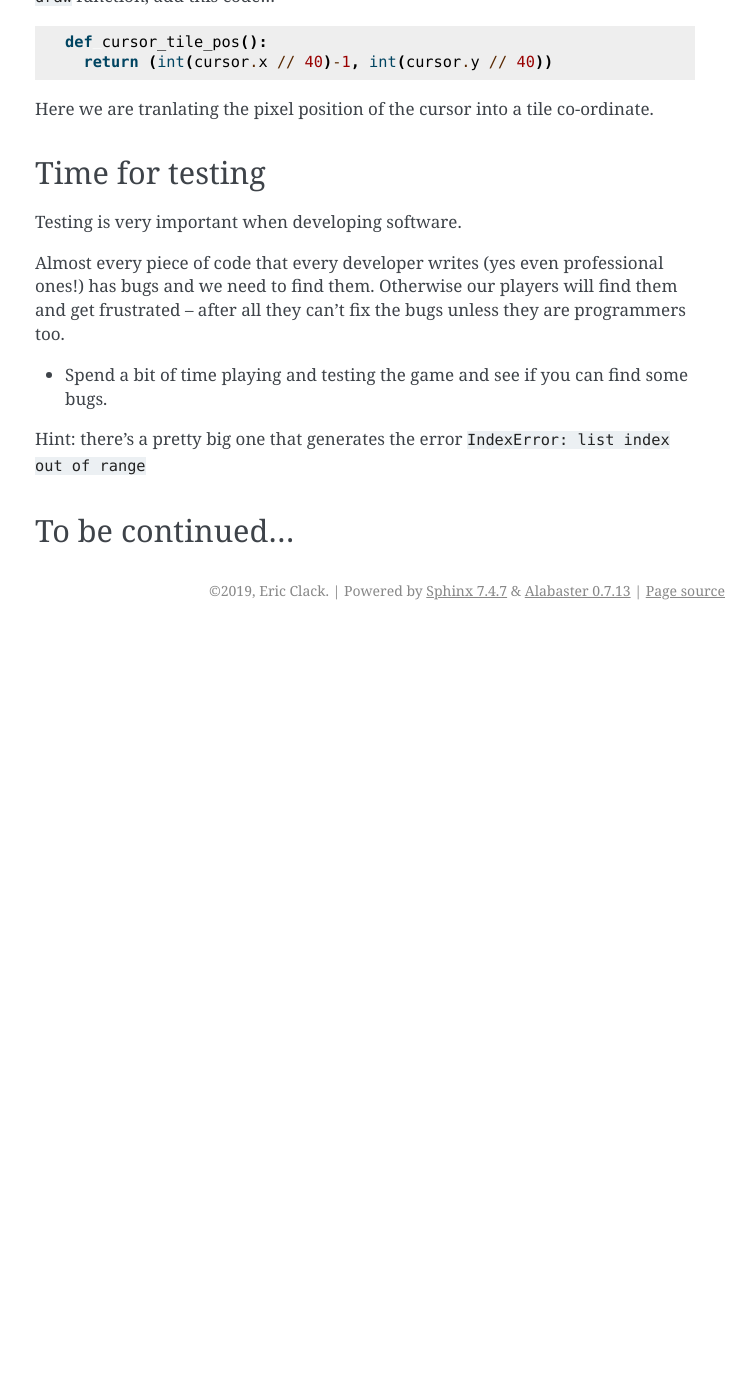
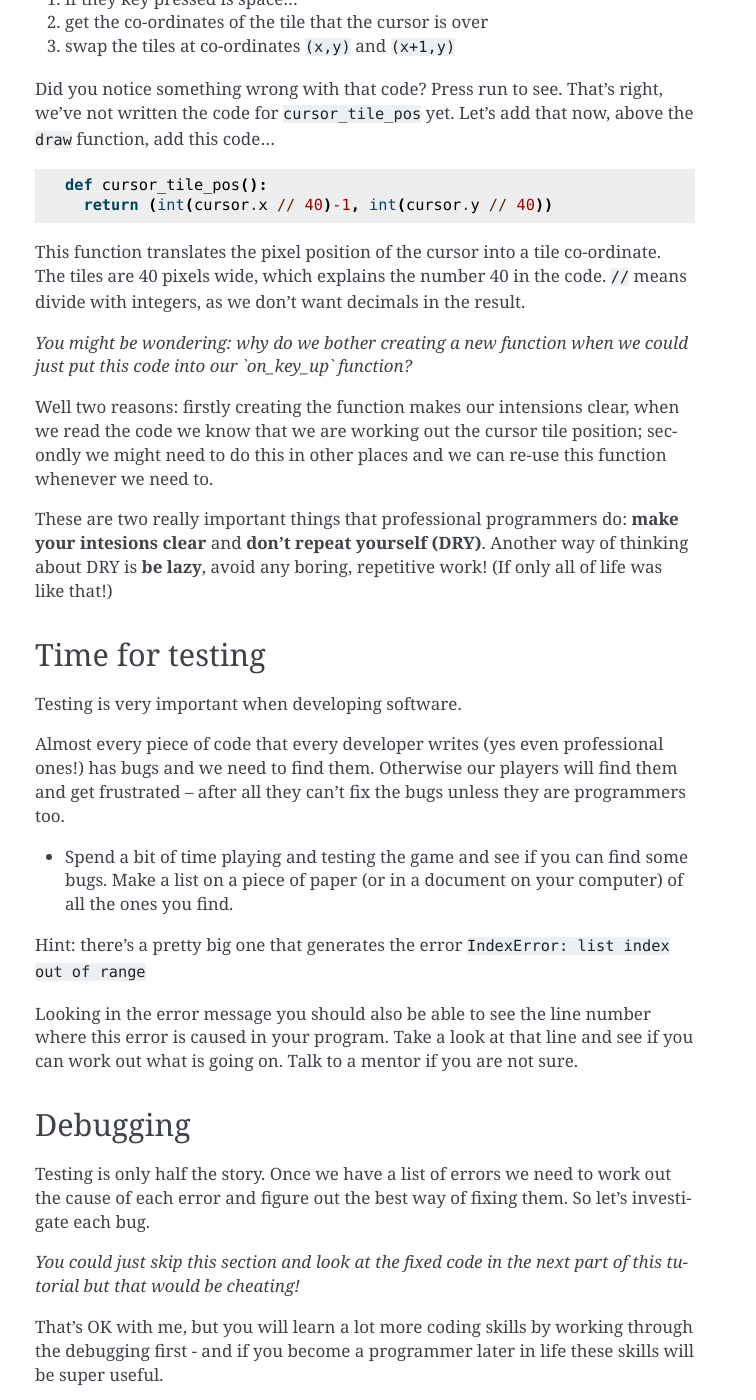
Before and after one commit to ericclack/pygamezero_candy, a Sphinx documentation site: the page built from doc/part2.rst, in a window 1280 px wide and 1400 px high, scrolled down 629 px. Shown: the whole window, without its empty margins (385-1141 px from the left). Built offline with Sphinx 7.4.7, drawn with Linux system fonts in a browser that asks for light colours; before the commit the page ends 1259 px from its top, so only the background shows below that; some of the changed text lies outside the part shown.

Commit message:
More explanation and beginnings of part 3

```diff
--- a/doc/index.rst
+++ b/doc/index.rst
@@ -15,7 +15,7 @@ If you've not yes set up Pygame Zero and the editor Mu, head over to the Flappy
 
 Installing Assets
 -----------------
-Download the tutorial assets by |location_link|. You can close that page once the download finishes.   Click on the **Images** button in the Mu editor.  This will open the directory where Pygame Zero looks for images.  Copy the images from the **images.zip** file you just downloaded into this directory.
+Download the tutorial assets by |location_link|. You can close that page once the download finishes. Click on the **Images** button in the Mu editor.  This will open the directory where Pygame Zero looks for images.  Copy the images from the **images.zip** file you just downloaded into this directory.
 
 .. |location_link| raw:: html
 
--- a/doc/part2.rst
+++ b/doc/part2.rst
@@ -6,24 +6,30 @@ Part 2
 Swap those tiles
 ----------------
 
-Let's add code to swap two tiles. We first need to add some code to the :code:`on_key_up` function to run when the user presses the space key:
+Now it's time to add the code to swap the two tiles under the cursor. We first need to add some code to the :code:`on_key_up` function to run when the user presses the space key. Add the last 3 lines below to your function:
 
 .. code:: python
 
-   # You already have these two lines
-   if key == keys.DOWN:
-      cursor.y += 40
+    def on_key_up(key):
+        if key == keys.LEFT:
+            cursor.x -= 40
+        if key == keys.RIGHT:
+            cursor.x += 40
+        if key == keys.UP:
+            cursor.y -= 40
+        if key == keys.DOWN:
+            cursor.y += 40
 
-   # Add these three lines
-   if key == keys.SPACE:
-      x, y = cursor_tile_pos()
-      board[y][x], board[y][x+1] = board[y][x+1], board[y][x]
+        # Add these three lines...
+        if key == keys.SPACE:
+            x, y = cursor_tile_pos()
+            board[y][x], board[y][x+1] = board[y][x+1], board[y][x]
 
 Here's what this code does:
 
 #. if they key pressed is space...
 #. get the co-ordinates of the tile that the cursor is over
-#. swap the tiles at :code:`(x,y)` and :code:`(x+1,y)`
+#. swap the tiles at co-ordinates :code:`(x,y)` and :code:`(x+1,y)`
 
 Did you notice something wrong with that code? Press run to see. That's right, we've not written the code for :code:`cursor_tile_pos` yet. Let's add that now, above the :code:`draw` function, add this code...
 
@@ -32,7 +38,13 @@ Did you notice something wrong with that code? Press run to see. That's right, w
   def cursor_tile_pos():
     return (int(cursor.x // 40)-1, int(cursor.y // 40))
 
-Here we are tranlating the pixel position of the cursor into a tile co-ordinate.
+This function translates the pixel position of the cursor into a tile co-ordinate. The tiles are 40 pixels wide, which explains the number 40 in the code. :code:`//` means divide with integers, as we don't want decimals in the result.
+
+*You might be wondering: why do we bother creating a new function when we could just put this code into our `on_key_up` function?*
+
+Well two reasons: firstly creating the function makes our intensions clear, when we read the code we know that we are working out the cursor tile position; secondly we might need to do this in other places and we can re-use this function whenever we need to.
+
+These are two really important things that professional programmers do: **make your intesions clear** and **don't repeat yourself (DRY)**. Another way of thinking about DRY is **be lazy**, avoid any boring, repetitive work! (If only all of life was like that!)
 
 Time for testing
 ----------------
@@ -41,9 +53,46 @@ Testing is very important when developing software.
 
 Almost every piece of code that every developer writes (yes even professional ones!) has bugs and we need to find them. Otherwise our players will find them and get frustrated -- after all they can't fix the bugs unless they are programmers too.
 
-* Spend a bit of time playing and testing the game and see if you can find some bugs.
+* Spend a bit of time playing and testing the game and see if you can find some bugs. Make a list on a piece of paper (or in a document on your computer) of all the ones you find.
 
 Hint: there's a pretty big one that generates the error :code:`IndexError: list index out of range`
 
-To be continued...
-------------------
+Looking in the error message you should also be able to see the line number where this error is caused in your program. Take a look at that line and see if you can work out what is going on. Talk to a mentor if you are not sure.
+
+Debugging
+---------
+
+Testing is only half the story. Once we have a list of errors we need to work out the cause of each error and figure out the best way of fixing them. So let's investigate each bug.
+
+*You could just skip this section and look at the fixed code in the next part of this tutorial but that would be cheating!*
+
+That's OK with me, but you will learn a lot more coding skills by working through the debugging first - and if you become a programmer later in life these skills will be super useful.
+
+*So before you read further, try to make a good list of bugs (no peaking at the list below!)*
+
+...
+
+...
+
+...
+
+...
+
+Here's my list of bugs -- how does it compare to yours?
+
+1. The cursor can go off the screen: off the top or left hand side there's no crash, but the wrong tiles are affected by space.
+2. Pressing space when the cursor is off the right and bottom causes a crash: :code:`IndexError: list index out of range`
+3. Nothing happens if tiles are matched after a swap
+4. Tiles that match on start up just stay on the screen.
+
+What about the causes?
+
+* 1 & 2 are caused by the array indexes (x and y) being out of range, in other words: less than zero, or greater than the size of the array
+* 3 & 4 are caused by us not writing the code yet.
+
+What about fixes?
+
+* For 1 & 2: We could check the cursor position and not allow a move if it would result in the cursor moving off the screen.
+* For 3 & 4: We need to write the code!
+
+Read on to :ref:`part3`.
```
Also changed, not shown: other parts of doc/index.rst (+1 -0 lines), doc/part1.rst (+18 -9 lines), doc/part3.rst (added, +33 -0 lines).
